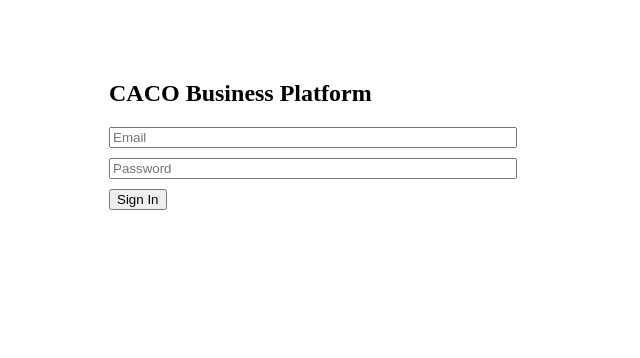
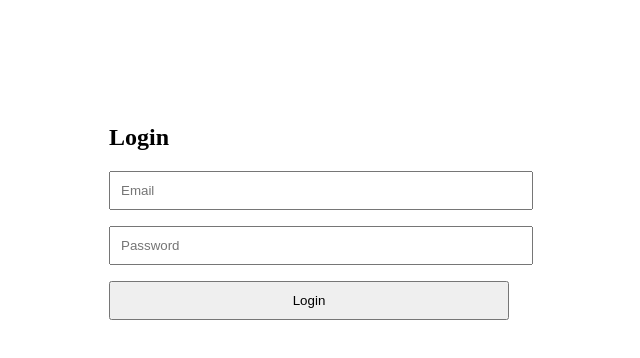
Before and after one commit to cacosteel/caco-business-platform, a React (Vite) app: page / in a window 1280 px wide. Shown: the top 358 px of the page, without its empty margins (331-971 px from the left). Built offline with nearby package versions, Linux system fonts and the light colour scheme.

Commit message:
Authentication and dashboard routing stabilized

```diff
--- a/src/App.tsx
+++ b/src/App.tsx
@@ -1,6 +1,10 @@
-import { BrowserRouter, Routes, Route } from "react-router-dom";
+import { BrowserRouter, Navigate, Route, Routes } from "react-router-dom";
+import { useAuth } from "./contexts/AuthContext";
+
 import Login from "./pages/Login";
 import DashboardLayout from "./layouts/DashboardLayout";
+
+import DashboardHome from "./pages/dashboard/DashboardHome";
 import Companies from "./pages/dashboard/Companies";
 import Contacts from "./pages/dashboard/Contacts";
 import Products from "./pages/dashboard/Products";
@@ -9,26 +13,44 @@ import Quotations from "./pages/dashboard/Quotations";
 import Orders from "./pages/dashboard/Orders";
 import Documents from "./pages/dashboard/Documents";
 import Settings from "./pages/dashboard/Settings";
-import Dashboard from "./pages/dashboard/Dashboard";
 
-export default function App() {
+function App() {
+  const { user, loading } = useAuth();
+
+  if (loading) {
+    return <div>Loading...</div>;
+  }
+
   return (
     <BrowserRouter>
       <Routes>
-        <Route path="/" element={<Login />} />
-        <Route element={<DashboardLayout />}>
-  <Route path="/dashboard" element={<Dashboard />} />
-  <Route path="/dashboard/companies" element={<Companies />} />
-  <Route path="/dashboard/contacts" element={<Contacts />} />
-  <Route path="/dashboard/products" element={<Products />} />
-  <Route path="/dashboard/inquiries" element={<Inquiries />} />
-  <Route path="/dashboard/quotations" element={<Quotations />} />
-  <Route path="/dashboard/orders" element={<Orders />} />
-  <Route path="/dashboard/documents" element={<Documents />} />
-  <Route path="/dashboard/settings" element={<Settings />} />
-  <Route path="/quotations" element={<Quotations />} />
-</Route>
+        {!user ? (
+          <>
+            <Route path="/" element={<Login />} />
+            <Route path="*" element={<Navigate to="/" replace />} />
+          </>
+        ) : (
+          <>
+            <Route path="/" element={<Navigate to="/dashboard" replace />} />
+
+            <Route path="/dashboard" element={<DashboardLayout />}>
+              <Route index element={<DashboardHome />} />
+              <Route path="companies" element={<Companies />} />
+              <Route path="contacts" element={<Contacts />} />
+              <Route path="products" element={<Products />} />
+              <Route path="inquiries" element={<Inquiries />} />
+              <Route path="quotations" element={<Quotations />} />
+              <Route path="orders" element={<Orders />} />
+              <Route path="documents" element={<Documents />} />
+              <Route path="settings" element={<Settings />} />
+            </Route>
+
+            <Route path="*" element={<Navigate to="/dashboard" replace />} />
+          </>
+        )}
       </Routes>
     </BrowserRouter>
   );
 }
+
+export default App;
--- /dev/null
+++ b/src/contexts/AuthContext.tsx
@@ -0,0 +1,81 @@
+import { createContext, useContext, useEffect, useState } from "react";
+import { supabase } from "../lib/supabase";
+import { getUserProfile } from "../services/authService";
+
+const AuthContext = createContext<any>(null);
+
+export function AuthProvider({
+  children,
+}: {
+  children: React.ReactNode;
+}) {
+  const [user, setUser] = useState<any>(null);
+  const [profile, setProfile] = useState<any>(null);
+  const [loading, setLoading] = useState<boolean>(true);
+
+  async function loadSession() {
+    console.log("Loading auth session...");
+
+    try {
+      const {
+        data: { session },
+      } = await supabase.auth.getSession();
+
+      console.log("SESSION:", session);
+
+      const currentUser = session?.user ?? null;
+
+      setUser(currentUser);
+
+      if (currentUser) {
+        try {
+          const userProfile = await getUserProfile();
+
+          console.log("PROFILE:", userProfile);
+
+          setProfile(userProfile);
+        } catch (error) {
+          console.error("PROFILE ERROR:", error);
+        }
+      }
+
+    } catch (error) {
+      console.error("AUTH ERROR:", error);
+    } finally {
+      console.log("Setting loading false");
+      setLoading(false);
+    }
+  }
+
+  useEffect(() => {
+    loadSession();
+
+    const {
+      data: { subscription },
+    } = supabase.auth.onAuthStateChange((_event, session) => {
+      console.log("AUTH CHANGE:", session);
+
+      setUser(session?.user ?? null);
+    });
+
+    return () => {
+      subscription.unsubscribe();
+    };
+  }, []);
+
+  return (
+    <AuthContext.Provider
+      value={{
+        user,
+        profile,
+        loading,
+      }}
+    >
+      {children}
+    </AuthContext.Provider>
+  );
+}
+
+export function useAuth() {
+  return useContext(AuthContext);
+}
--- a/src/main.tsx
+++ b/src/main.tsx
@@ -1,9 +1,12 @@
 import React from "react";
 import ReactDOM from "react-dom/client";
 import App from "./App";
+import { AuthProvider } from "./contexts/AuthContext";
 
 ReactDOM.createRoot(document.getElementById("root")!).render(
   <React.StrictMode>
-    <App />
+    <AuthProvider>
+      <App />
+    </AuthProvider>
   </React.StrictMode>
 );
--- a/src/pages/Login.tsx
+++ b/src/pages/Login.tsx
@@ -4,41 +4,76 @@ import { supabase } from "../lib/supabase";
 export default function Login() {
   const [email, setEmail] = useState("");
   const [password, setPassword] = useState("");
+  const [error, setError] = useState("");
+  const [loading, setLoading] = useState(false);
 
-  async function signIn(e: React.FormEvent) {
+  async function handleLogin(e: React.SyntheticEvent<HTMLFormElement>) {
     e.preventDefault();
+
+    setLoading(true);
+    setError("");
 
     const { error } = await supabase.auth.signInWithPassword({
       email,
       password,
     });
 
-    if (error) alert(error.message);
-    else window.location.href = "/dashboard";
+    if (error) {
+      setError(error.message);
+    }
+
+    setLoading(false);
   }
 
   return (
-    <div style={{ maxWidth: 400, margin: "80px auto" }}>
-      <h2>CACO Business Platform</h2>
+    <div
+      style={{
+        maxWidth: 400,
+        margin: "80px auto",
+        padding: 24,
+      }}
+    >
+      <h2>Login</h2>
 
-      <form onSubmit={signIn}>
+      <form onSubmit={handleLogin}>
+        <div style={{ marginBottom: 16 }}>
           <input
             type="email"
             placeholder="Email"
             value={email}
             onChange={(e) => setEmail(e.target.value)}
-          style={{ width: "100%", marginBottom: 10 }}
+            style={{ width: "100%", padding: 10 }}
+            required
           />
+        </div>
 
+        <div style={{ marginBottom: 16 }}>
           <input
             type="password"
             placeholder="Password"
             value={password}
             onChange={(e) => setPassword(e.target.value)}
-          style={{ width: "100%", marginBottom: 10 }}
+            style={{ width: "100%", padding: 10 }}
+            required
           />
+        </div>
 
-        <button type="submit">Sign In</button>
+        <button
+          type="submit"
+          disabled={loading}
+          style={{
+            width: "100%",
+            padding: 10,
+          }}
+        >
+          {loading ? "Signing in..." : "Login"}
+        </button>
+
+        {error && (
+          <p style={{ color: "red", marginTop: 16 }}>
+            {error}
+          </p>
+        )}
       </form>
     </div>
   );
--- /dev/null
+++ b/src/services/authService.ts
@@ -0,0 +1,39 @@
+import { supabase } from "../lib/supabase";
+
+export async function getCurrentUser() {
+  const {
+    data: { user },
+    error,
+  } = await supabase.auth.getUser();
+
+  if (error) throw error;
+
+  return user;
+}
+
+export async function getUserProfile() {
+  const user = await getCurrentUser();
+
+  if (!user) return null;
+
+  const { data, error } = await supabase
+    .from("profiles")
+    .select("*")
+    .eq("id", user.id)
+    .maybeSingle();
+
+  console.log("PROFILE QUERY");
+  console.log("USER ID:", user.id);
+  console.log("DATA:", data);
+  console.log("ERROR:", error);
+
+  if (error) throw error;
+
+  return data;
+}
+
+export async function signOut() {
+  const { error } = await supabase.auth.signOut();
+
+  if (error) throw error;
+}
```
Also changed, not shown: src/services/profileService.ts (added, +34 -0 lines), src/services/roleService.ts (added, +21 -0 lines), src/types/profile.ts (added, +13 -0 lines), src/pages/dashboard/DashboardHome.tsx (renamed from src/pages/dashboard/Dashboard.tsx). Lines whose indentation alone changed are shown as unchanged.
